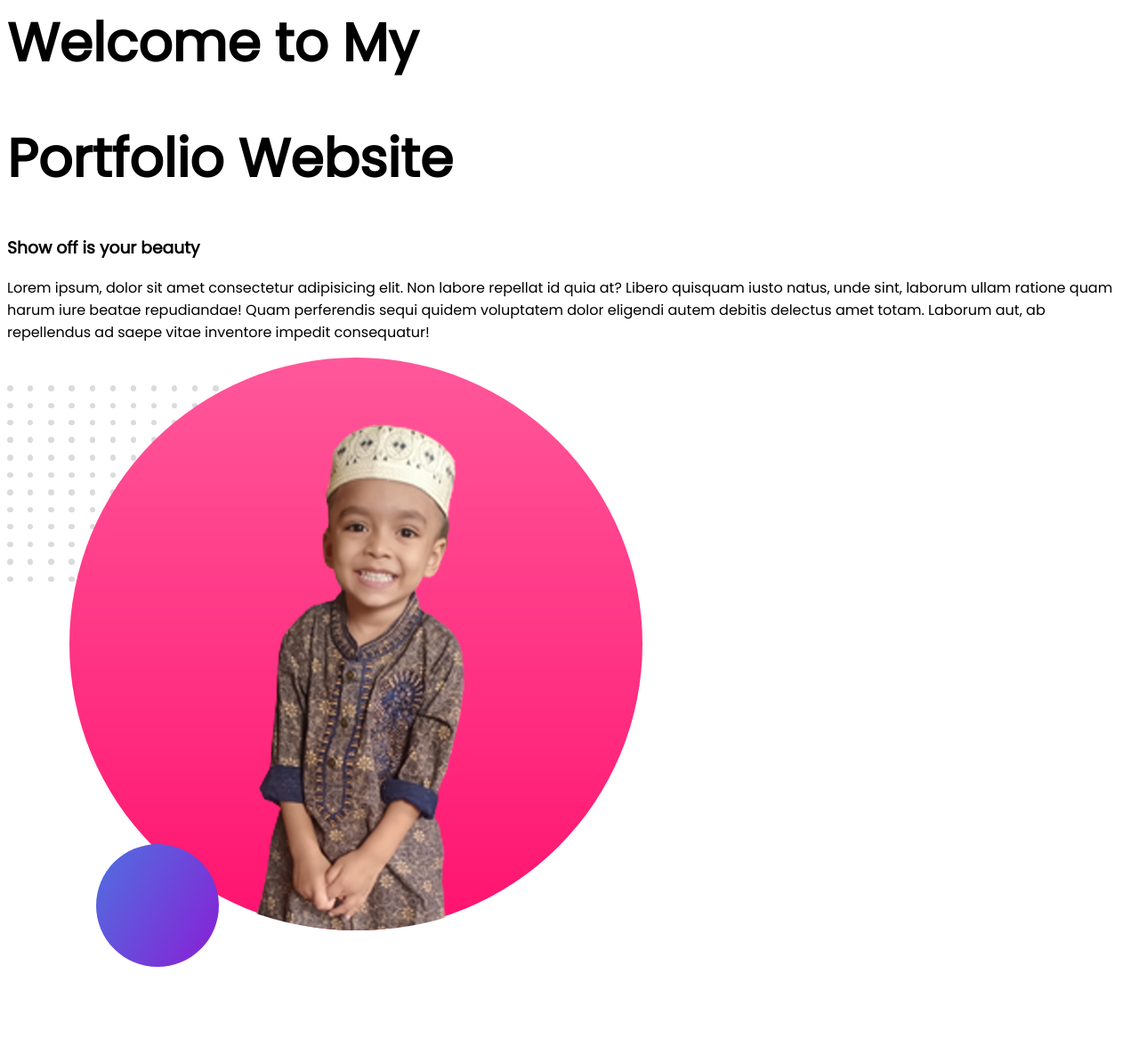
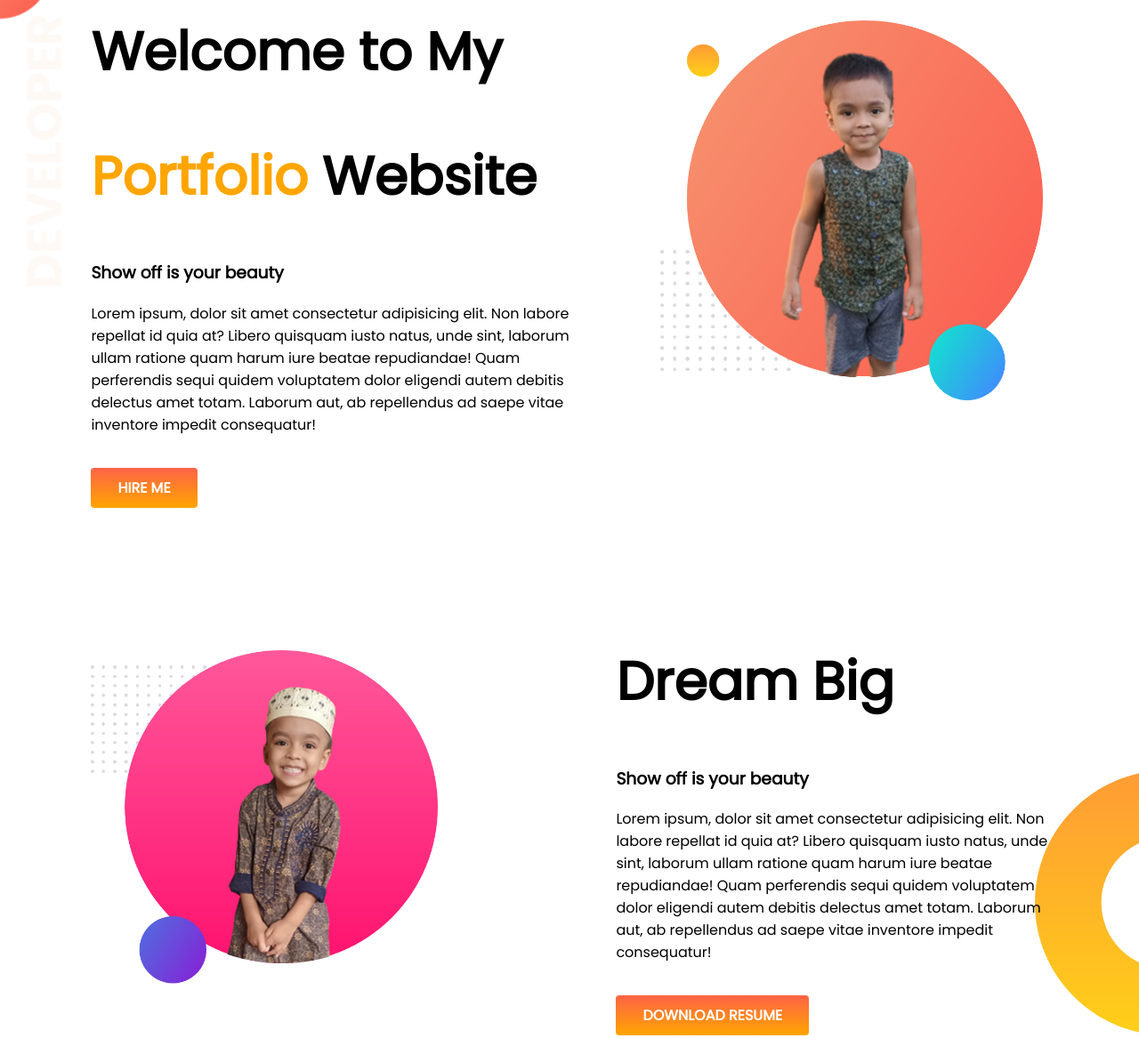
Before and after one commit to abbas2629mahmud/portfolio-website, a plain HTML site: page index.html in a window 1280 px wide. Shown: the part 37-1204 px from the top of the page at 89% size. Before the commit the page ends 1140 px from the top, so only its background shows below. Drawn offline with Linux system fonts and the light colour scheme.

Commit message:
second section

```diff
--- a/index.html
+++ b/index.html
@@ -11,10 +11,28 @@
     <link rel="stylesheet" href="style.css">
 </head>
 <body>
-    <h1>Welcome to My</h1>
-    <h1>Portfolio Website</h1>
-    <h3>Show off is your beauty</h3>
-    <p>Lorem ipsum, dolor sit amet consectetur adipisicing elit. Non labore repellat id quia at? Libero quisquam iusto natus, unde sint, laborum ullam ratione quam harum iure beatae repudiandae! Quam perferendis sequi quidem voluptatem dolor eligendi autem debitis delectus amet totam. Laborum aut, ab repellendus ad saepe vitae inventore impedit consequatur!</p>
-    <img src="images/my-bg21.png" alt="">
+    <section class="hero-area">
+        <div class="half-width">
+            <h1>Welcome to My</h1>
+            <h1 class="orange-color"><span>Portfolio</span> Website</h1>
+            <h3>Show off is your beauty</h3>
+            <p>Lorem ipsum, dolor sit amet consectetur adipisicing elit. Non labore repellat id quia at? Libero quisquam iusto natus, unde sint, laborum ullam ratione quam harum iure beatae repudiandae! Quam perferendis sequi quidem voluptatem dolor eligendi autem debitis delectus amet totam. Laborum aut, ab repellendus ad saepe vitae inventore impedit consequatur!</p>
+            <a href="#" class="link-btn">Hire me</a>
+        </div>
+        <div class="half-width">
+            <img src="images/my-bg22.png" alt="">
+        </div>
+    </section>
+    <section class="dream-big-sec">
+        <div class="half-width">
+            <img src="images/my-bg21.png" alt="">
+        </div>
+        <div class="half-width dream-big-right">
+            <h1>Dream Big</h1>
+            <h3>Show off is your beauty</h3>
+            <p>Lorem ipsum, dolor sit amet consectetur adipisicing elit. Non labore repellat id quia at? Libero quisquam iusto natus, unde sint, laborum ullam ratione quam harum iure beatae repudiandae! Quam perferendis sequi quidem voluptatem dolor eligendi autem debitis delectus amet totam. Laborum aut, ab repellendus ad saepe vitae inventore impedit consequatur!</p>
+            <a href="#" class="link-btn">Download Resume</a>
+        </div>
+    </section>
 </body>
 </html>
--- a/style.css
+++ b/style.css
@@ -1,7 +1,46 @@
 body{
     font-family: 'Poppins', sans-serif;
+    margin: 0;
 }
 
 h1{
     font-size: 60px;
 }
+.orange-color span{
+    color: orange;
+}
+section{
+    display: flex;
+    margin-bottom: 100px;
+}
+.hero-area{
+    background-image:url(images/top-banner.png);
+    background-repeat: no-repeat;
+}
+.half-width{
+    width: 100%;
+    padding-left:8%;
+}
+.half-width img{
+    width: 80%;
+    margin-top: 60px;
+}
+.link-btn{
+    color: #fff;
+    background-image: linear-gradient(tomato, orange);
+    font-weight: 700;
+    padding: 10px 30px;
+    border-radius: 4px;
+    text-decoration: none;
+    text-transform: uppercase;
+    margin-top: 20px;
+    display: inline-block;
+}
+.dream-big-sec{
+    background-image: url(images/dream-bg.png);
+    background-repeat: no-repeat;
+    background-position: right bottom;
+}
+.dream-big-right{
+    padding-right: 100px;
+}
```
